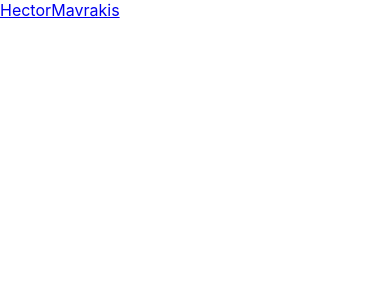
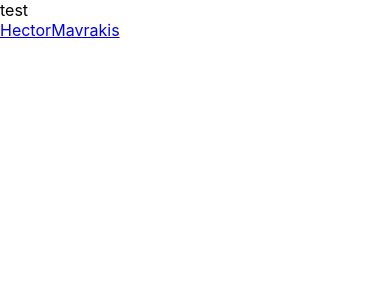
Before and after one commit to Kevin-Vigil/HectorMavrakis, a React (Create React App) app in the folder hector-mav-web/: page / in a window 390 px wide. Shown: the top 300 px of the page. Built offline with nearby package versions, Linux system fonts and the light colour scheme.

Commit message:
created responsive header in Header

```diff
--- a/hector-mav-web/src/App.js
+++ b/hector-mav-web/src/App.js
@@ -2,12 +2,14 @@ import logo from './logo.svg';
 import './App.css';
 import React from 'react';
 import Footer from './components/Footer';
+import Header from './components/Header';
 import { BrowserRouter as Router, Routes, Route } from 'react-router-dom';
 
 function App() {
   return (
     <>
       <Router>
+        <Header/>
         <Routes>
           <Route path='/' exact />
         </Routes>
--- a/hector-mav-web/src/components/Header.js
+++ b/hector-mav-web/src/components/Header.js
@@ -1,27 +1,51 @@
-import React from 'react';
+import React, { useRef, useState, useEffect } from 'react';
 import {Link} from 'react-router-dom';
 
+
+
 function Header(){
+    const [mobile, setMobile] = useState(getMobile())
+
+    useEffect(() => {
+        function handleWindowResize() {
+          setMobile(getMobile());
+        }
+
+        window.addEventListener('resize', handleWindowResize);
+
+        return () => {
+          window.removeEventListener('resize', handleWindowResize);
+        };
+      }, []
+    );
 
     return(
         <>
+            {mobile? (
+            <MobileHeader/>):(
             <nav className='header'>
                 <div className='header-container'>
-                    <Link to='/' className='header-logo'>
-                        HectorMavrakis <i className='fab fa-typo3'/>
-                    </Link>
-                    <Link>
-
+                    <Link to="/" className='header-logo'>
+                        innerWidth: {mobile.innerWidth} <i className='fab fa-typo3'/>
                     </Link>
                 </div>
             </nav>
+            )}
         </>
     )
 }
 
+function getMobile() {
+    const innerWidth = window.innerWidth;
+    return (innerWidth < 720);
+  }
+
 function MobileHeader(){
     return(
         <>
+            <div>
+                test
+            </div>
         </>
     )
 }
```
